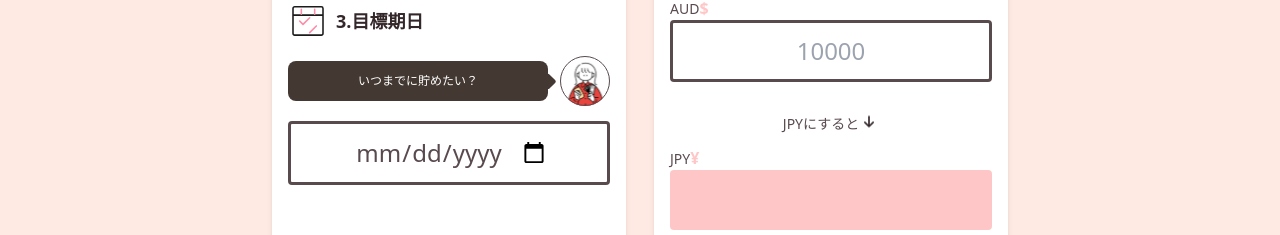
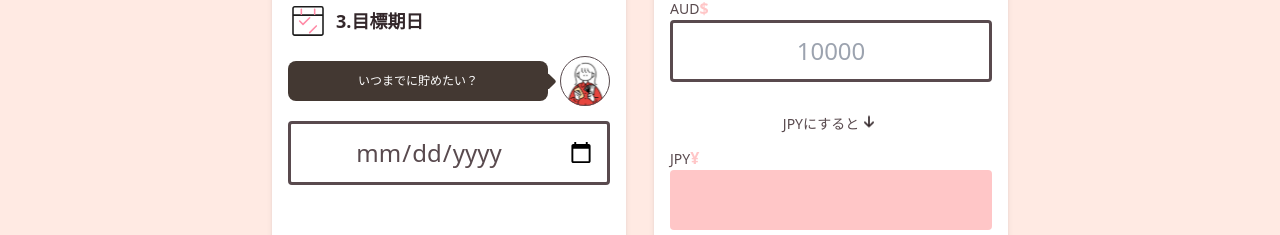
Before and after one commit to Arilifecom/saving-up, a Next.js app: page / in a window 1280 px wide. Shown: the part 888-1123 px from the top of the page. Built offline with nearby package versions, Linux system fonts and the light colour scheme; no server answers; a web font is replaced by a local one.

Commit message:
💄 Changing styles of calender

```diff
--- a/src/components/InputArea.jsx
+++ b/src/components/InputArea.jsx
@@ -157,7 +157,7 @@ const InputArea = ({
         </div>
 
         <input
-          className="w-full grid place-items-center border-[3px] rounded py-3 text-center text-2xl pr-3 mb-14"
+          className="w-full border-[3px] rounded py-3 text-center text-2xl pr-3 mb-14"
           type="date"
           value={targetData}
           onChange={(e) => setInputData(e.target.value)}
```
